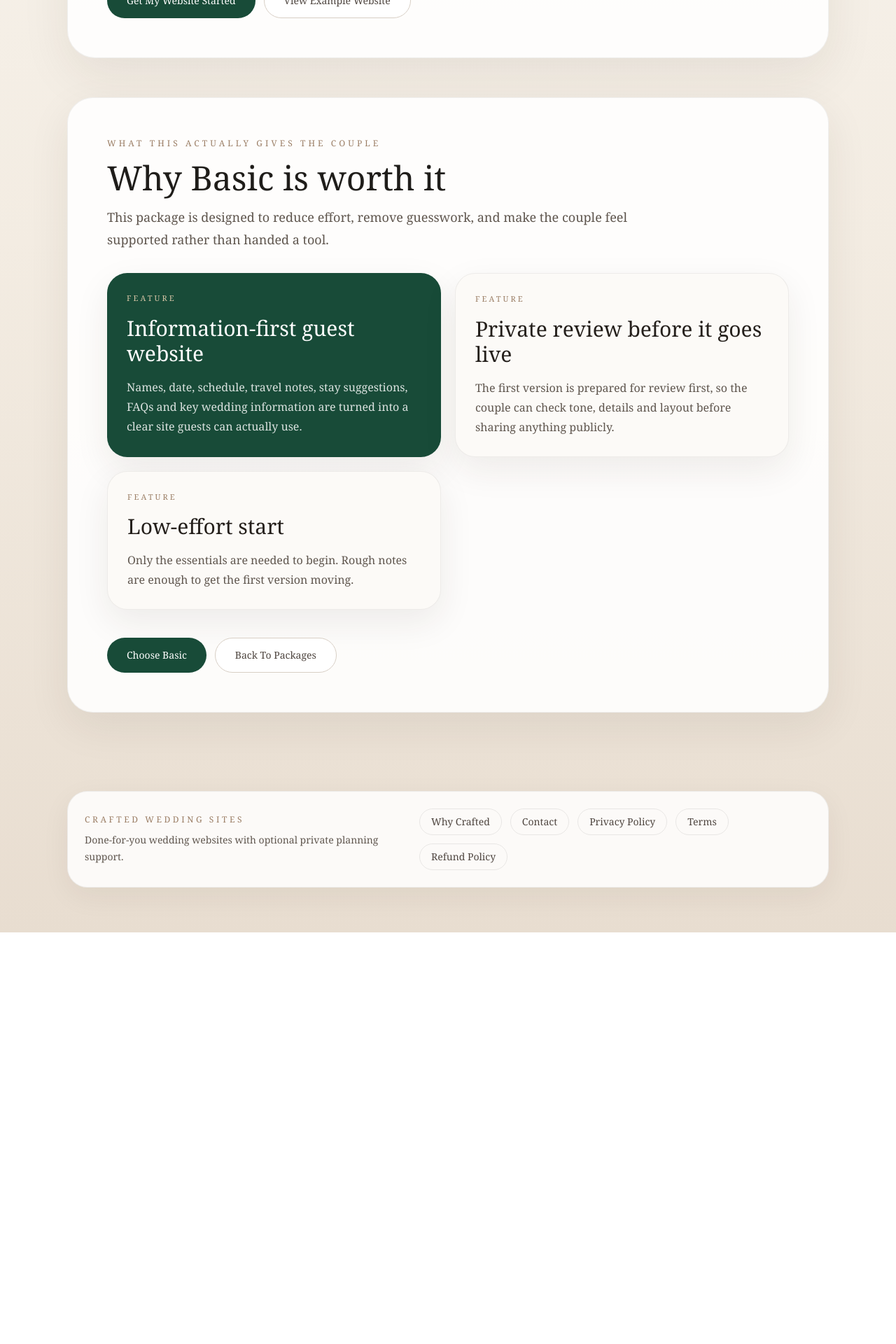
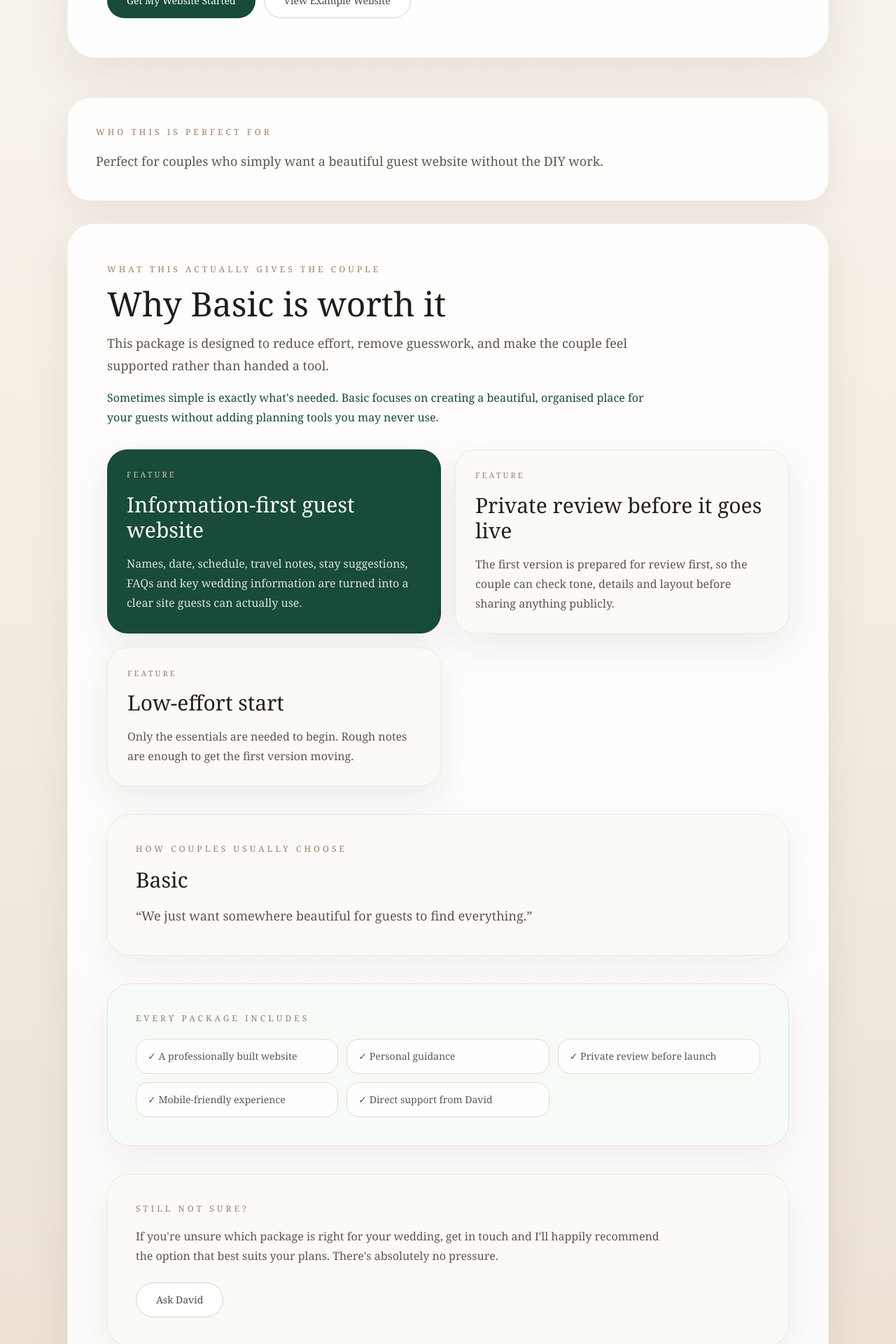
Before and after one commit to dh1612/wedding-website-platform, a Next.js app: page /packages/basic in a window 1280 px wide. Shown: the part 860-2780 px from the top of the page at 70% size. Before the commit the page ends 2192 px from the top, so only its background shows below. Built offline with nearby package versions, Linux system fonts and the light colour scheme.

Commit message:
Refine package page messaging

```diff
--- a/app/packages/[slug]/page.tsx
+++ b/app/packages/[slug]/page.tsx
@@ -41,6 +41,17 @@ export default async function PackagePage({ params }: PackagePageProps) {
 
   const isSmart = offer.id === "smart";
   const isPremium = offer.id === "premium";
+  const isBasic = offer.id === "basic";
+  const perfectForCopy = isBasic
+    ? "Perfect for couples who simply want a beautiful guest website without the DIY work."
+    : isSmart
+      ? "Perfect for couples who want guest RSVPs and a much easier way to manage responses."
+      : "Perfect for couples who want both a beautiful guest website and a complete private planning hub.";
+  const howCouplesChooseCopy = isBasic
+    ? "We just want somewhere beautiful for guests to find everything."
+    : isSmart
+      ? "We'd like guests to RSVP online without chasing everyone."
+      : "We want the whole experience — guest website, planning tools and personal support.";
 
   return (
     <main className="min-h-screen bg-[linear-gradient(180deg,#faf7f2_0%,#f3ece2_55%,#e8ddd0_100%)] text-[#1f1d1a]">
@@ -134,6 +145,15 @@ export default async function PackagePage({ params }: PackagePageProps) {
         </div>
       </section>
 
+      <section className="mx-auto w-full max-w-6xl px-6 pb-6 lg:px-8 lg:pb-8">
+        <div className="rounded-[2rem] border border-black/6 bg-white/88 p-8 shadow-[0_18px_50px_rgba(52,35,24,0.06)] sm:p-10">
+          <p className="text-[12px] uppercase tracking-[0.34em] text-[#9a7d64]">
+            Who this is perfect for
+          </p>
+          <p className="mt-4 max-w-3xl text-lg leading-8 text-[#5f564e]">{perfectForCopy}</p>
+        </div>
+      </section>
+
       <section className="mx-auto w-full max-w-6xl px-6 pb-16 lg:px-8 lg:pb-24">
         <div className="rounded-[2.3rem] border border-black/6 bg-white/88 p-8 shadow-[0_20px_60px_rgba(52,35,24,0.08)] sm:p-10 lg:p-14">
           <div className="space-y-4">
@@ -145,6 +165,13 @@ export default async function PackagePage({ params }: PackagePageProps) {
               This package is designed to reduce effort, remove guesswork, and make the couple feel
               supported rather than handed a tool.
             </p>
+            {isBasic ? (
+              <p className="max-w-3xl text-base leading-7 text-[#184b38]">
+                Sometimes simple is exactly what&apos;s needed. Basic focuses on creating a
+                beautiful, organised place for your guests without adding planning tools you may
+                never use.
+              </p>
+            ) : null}
           </div>
 
           <div className="mt-8 grid gap-5 lg:grid-cols-2">
@@ -176,6 +203,16 @@ export default async function PackagePage({ params }: PackagePageProps) {
             ))}
           </div>
 
+          <div className="mt-10 rounded-[2rem] border border-black/6 bg-[#fcfaf7] p-8 shadow-[0_18px_50px_rgba(52,35,24,0.06)] sm:p-10">
+            <p className="text-[12px] uppercase tracking-[0.34em] text-[#9a7d64]">
+              How couples usually choose
+            </p>
+            <div className="mt-4 max-w-3xl">
+              <h3 className="text-3xl leading-tight">{offer.name}</h3>
+              <p className="mt-4 text-lg leading-8 text-[#5f564e]">&ldquo;{howCouplesChooseCopy}&rdquo;</p>
+            </div>
+          </div>
+
           {isSmart ? (
             <div className="mt-10 rounded-[2rem] border border-[#184b38]/12 bg-[#f6fbf8] p-8 shadow-[0_18px_50px_rgba(52,35,24,0.06)] sm:p-10">
               <div className="grid gap-6 lg:grid-cols-[0.9fr_1.1fr] lg:items-start">
@@ -190,6 +227,10 @@ export default async function PackagePage({ params }: PackagePageProps) {
                     Smart brings the RSVP experience much closer to the front. It helps couples
                     collect replies cleanly through the website, keep track of guests in one place,
                     and still have a calm walkthrough of how it all works.
+                  </p>
+                  <p className="text-base leading-7 text-[#184b38]">
+                    For many couples, Smart becomes the sweet spot between a beautiful guest
+                    website and a much easier RSVP experience.
                   </p>
                   <Link
                     href={buildSampleWebsiteHref(
@@ -225,7 +266,13 @@ export default async function PackagePage({ params }: PackagePageProps) {
           ) : null}
 
           {isPremium ? (
-            <div className="mt-10 rounded-[2rem] border border-[#184b38]/12 bg-[#f6fbf8] p-8 shadow-[0_18px_50px_rgba(52,35,24,0.06)] sm:p-10">
+            <>
+              <div className="mt-10 rounded-[1.7rem] border border-[#184b38]/12 bg-[#f6fbf8] px-6 py-5 text-base leading-7 text-[#486159] shadow-[0_18px_50px_rgba(52,35,24,0.06)] sm:px-8">
+                Most couples choose Premium because it combines everything guests need with a
+                private planning space that keeps the final months before the wedding organised and
+                stress-free.
+              </div>
+              <div className="mt-6 rounded-[2rem] border border-[#184b38]/12 bg-[#f6fbf8] p-8 shadow-[0_18px_50px_rgba(52,35,24,0.06)] sm:p-10">
                 <div className="grid gap-6 lg:grid-cols-[0.9fr_1.1fr] lg:items-start">
                   <div className="space-y-4">
                     <p className="text-[12px] uppercase tracking-[0.34em] text-[#9a7d64]">
@@ -241,8 +288,8 @@ export default async function PackagePage({ params }: PackagePageProps) {
                       around or edit anything.
                     </p>
                     <p className="text-base leading-7 text-[#184b38]">
-                    Premium also includes digital invites styled to match the website, plus a more
-                    dedicated level of direct support while everything is being finalised.
+                      Premium also includes digital invites styled to match the website, plus a
+                      more dedicated level of direct support while everything is being finalised.
                     </p>
                     <Link
                       href="/couple-area"
@@ -297,7 +344,45 @@ export default async function PackagePage({ params }: PackagePageProps) {
                   </div>
                 </div>
               </div>
+            </>
           ) : null}
+
+          <div className="mt-10 rounded-[2rem] border border-[#184b38]/10 bg-[#f6fbf8] p-8 shadow-[0_18px_50px_rgba(52,35,24,0.06)] sm:p-10">
+            <p className="text-[12px] uppercase tracking-[0.34em] text-[#9a7d64]">Every package includes</p>
+            <div className="mt-5 grid gap-3 sm:grid-cols-2 lg:grid-cols-3">
+              {[
+                "A professionally built website",
+                "Personal guidance",
+                "Private review before launch",
+                "Mobile-friendly experience",
+                "Direct support from David"
+              ].map((item) => (
+                <div
+                  key={item}
+                  className="rounded-[1.1rem] border border-[#eadac9] bg-white/82 px-4 py-3 text-sm leading-6 text-[#5f564e]"
+                >
+                  ✓ {item}
+                </div>
+              ))}
+            </div>
+          </div>
+
+          <div className="mt-10 rounded-[2rem] border border-black/6 bg-[#fcfaf7] p-8 shadow-[0_18px_50px_rgba(52,35,24,0.06)] sm:p-10">
+            <p className="text-[12px] uppercase tracking-[0.34em] text-[#9a7d64]">Still not sure?</p>
+            <p className="mt-4 max-w-3xl text-base leading-7 text-[#5f564e]">
+              If you&apos;re unsure which package is right for your wedding, get in touch and
+              I&apos;ll happily recommend the option that best suits your plans. There&apos;s
+              absolutely no pressure.
+            </p>
+            <div className="mt-6">
+              <Link
+                href="/contact"
+                className="inline-flex items-center justify-center rounded-full border border-[#d8cfc5] bg-white px-7 py-3.5 text-sm font-medium text-[#4e453f] transition hover:bg-[#faf7f2]"
+              >
+                Ask David
+              </Link>
+            </div>
+          </div>
 
           <div className="mt-10 flex flex-col gap-3 sm:flex-row">
             <Link
```
Lines whose indentation alone changed are shown as unchanged.
